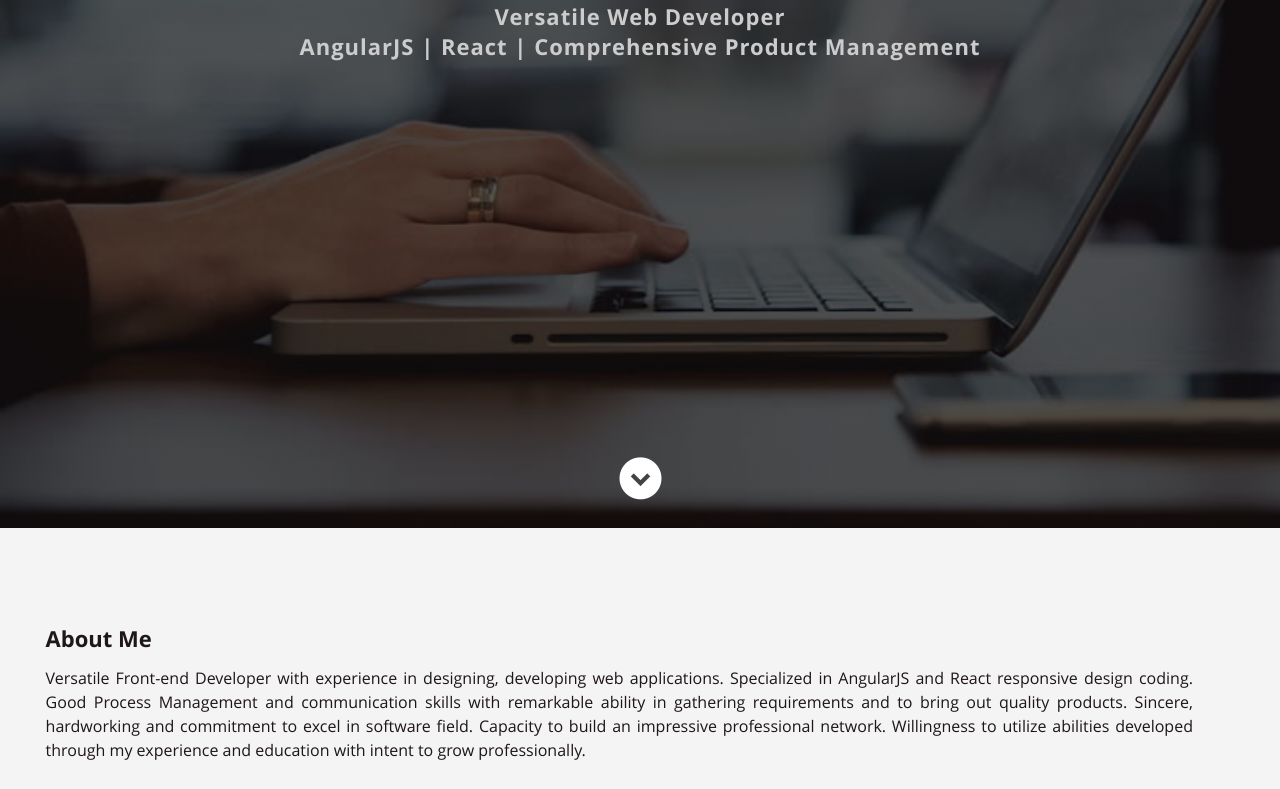
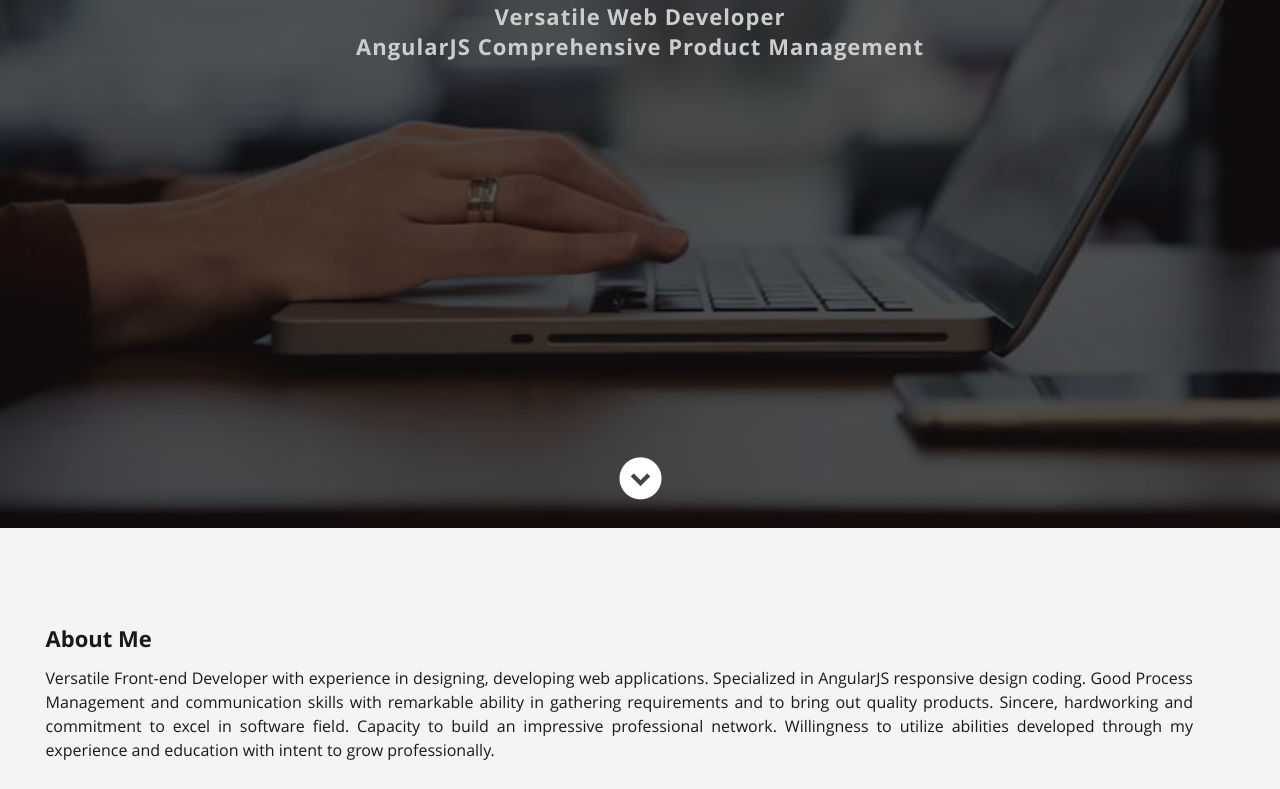
Before and after one commit to PSP18SCM73A/PurnaSahithiAdduri.github.io, a plain HTML site: page index.html in a window 1280 px wide. Shown: the part 272-1061 px from the top of the page. Drawn offline with nearby package versions, Linux system fonts and the light colour scheme.

Commit message:
Update index.html

```diff
--- a/index.html
+++ b/index.html
@@ -67,12 +67,12 @@
        <div class=" deskContent hero-text-box ">
             <h1  style="    margin-top: -180px;font-size: 325%;margin-left: -37px;font-family: 'Lato', 'Arial',sans-serif;    letter-spacing: 0px;
                 color: #fff;">I'm Purna Sahithi Adduri</h1>
-                  <h3 style="color: #cccccc;    letter-spacing: 1px;">Versatile Web Developer <!-- |  5+ years of experience -->  <br> AngularJS  |  React  |  Comprehensive Product Management  </h3>
+                  <h3 style="color: #cccccc;    letter-spacing: 1px;">Versatile Web Developer <!-- |  5+ years of experience -->  <br> AngularJS  <!--|  React  | --> Comprehensive Product Management  </h3>
         </div>
         <div class=" phoneContent hero-text-box ">
          <h1  style="    margin-top: -180px;font-size: 260%;margin-left: 6px;font-family: 'Lato', 'Arial',sans-serif;    letter-spacing: 0px;
              color: #fff;">Purna Sahithi Adduri</h1>
-               <h3 style="color: #cccccc;    letter-spacing: 1px;">Versatile Web Developer <!-- <br>  5+ years of experience-->   <br> AngularJS | React </h3>
+               <h3 style="color: #cccccc;    letter-spacing: 1px;">Versatile Web Developer <!-- <br>  5+ years of experience-->   <br> AngularJS <!--| React--> </h3>
      </div>
       </div>
 
@@ -99,7 +99,7 @@
 
             <h2>About Me</h2>
 
-            <p style="text-align: justify;">Versatile Front-end Developer with experience in designing, developing web applications. Specialized in AngularJS and React responsive design coding. Good Process Management and communication skills with remarkable ability in gathering requirements and to bring out quality products. Sincere, hardworking and commitment to excel in software field. Capacity to build an impressive professional network. Willingness to utilize abilities developed through my experience and education with intent to grow professionally.
+            <p style="text-align: justify;">Versatile Front-end Developer with experience in designing, developing web applications. Specialized in AngularJS <!--and React--> responsive design coding. Good Process Management and communication skills with remarkable ability in gathering requirements and to bring out quality products. Sincere, hardworking and commitment to excel in software field. Capacity to build an impressive professional network. Willingness to utilize abilities developed through my experience and education with intent to grow professionally.
             </p>
 
             <div class="row">
@@ -200,7 +200,7 @@
 						<li><span class="bar-expand level-four"></span><em>Javascript</em></li>
                   <li><span class="bar-expand level-four"></span><em>AngularJS</em></li>
                   <li><span class="bar-expand level-four"></span><em>NodeJS</em></li>
-                  <li><span class="bar-expand level-three"></span><em>ReactJS</em></li>
+                  <!--<li><span class="bar-expand level-three"></span><em>ReactJS</em></li>-->
                   <li><span class="bar-expand level-three"></span><em>JQuery</em></li></li>
 						<li><span class="bar-expand level-four"></span><em>HTML5</em></li>
                   <li><span class="bar-expand level-four"></span><em>CSS3</em></li>
```
